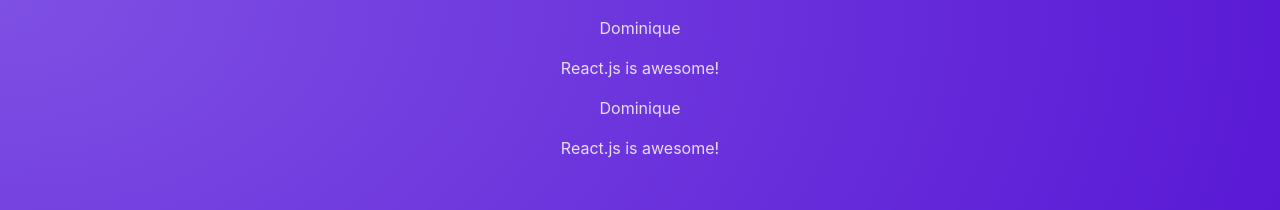
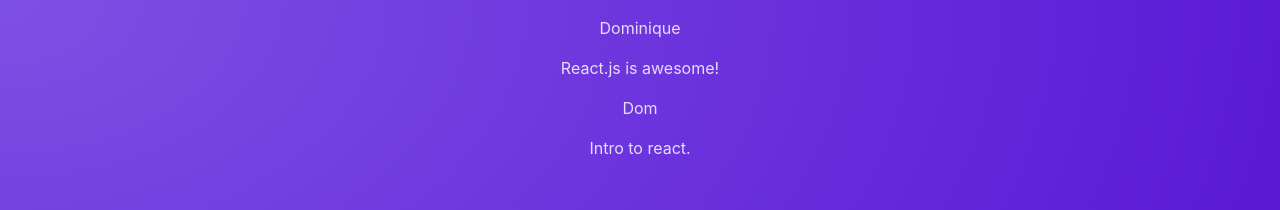
Before and after one commit to DomBurke23/react-bulletin-board, a React (Vite) app: page / in a window 1280 px wide. Shown: the top 210 px of the page. Built offline with nearby package versions, Linux system fonts and the light colour scheme.

Commit message:
add own attriubutes called Props

```diff
--- a/src/App.jsx
+++ b/src/App.jsx
@@ -3,8 +3,8 @@
 function App(){
   return (
   <main>
-    <Post />
-    <Post />
+    <Post author="Dominique" body="React.js is awesome!" />
+    <Post author="Dom" body="Intro to react." />
   </main>
   );
 }
--- a/src/components/Post.jsx
+++ b/src/components/Post.jsx
@@ -1,14 +1,8 @@
-const names = ['Dominique', 'Dom'];
-
-function Post(){
-
-    // logic to pick random name
-    const chosenName = Math.random() > 0.5 ? names[0] : names[1];
-
+function Post(props){
     return (
     <div>
-        <p> {chosenName} </p>
-        <p> React.js is awesome!</p>
+        <p> {props.author} </p>
+        <p> {props.body}</p>
     </div>
     );
 }
```
